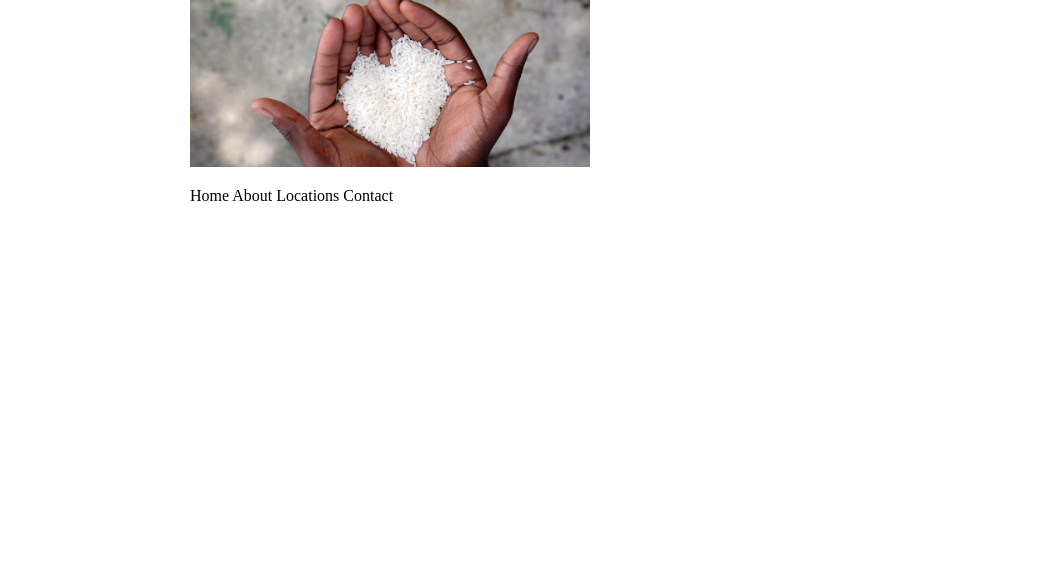
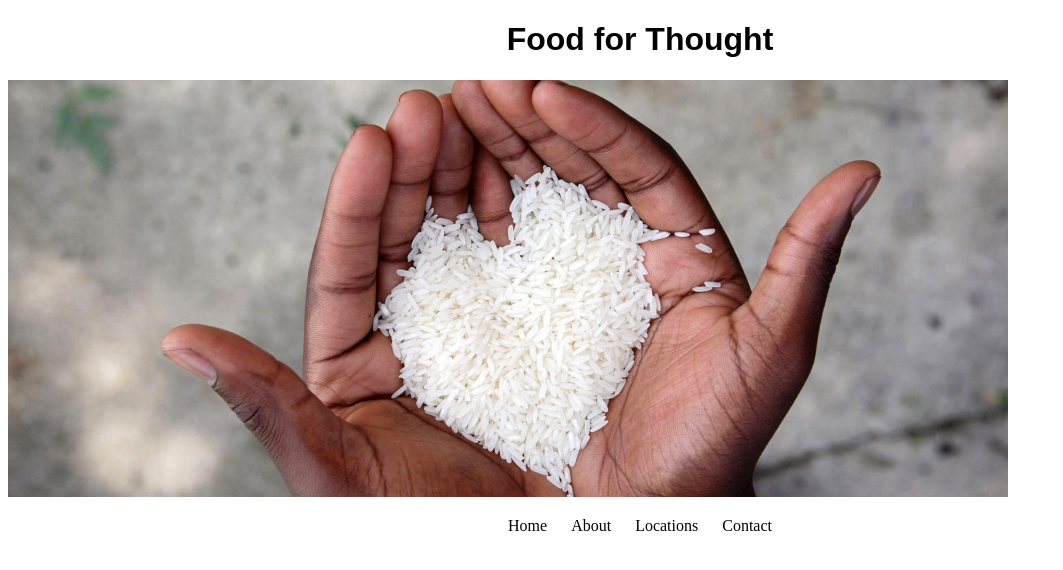
Before and after one commit to Ciaomadison/world_hunger, a plain HTML site: page index.html in a window 1280 px wide. Shown: the whole page, without its empty margins (0-1063 px from the left). Drawn offline with Linux system fonts and the light colour scheme.

Commit message:
add styling

```diff
--- a/index.html
+++ b/index.html
@@ -4,9 +4,11 @@
 <meta charset="utf-8">
 	<title>Wolrd Hunger</title>
 	<link rel="stylesheet" type="text/css" href="style.css"></head>
-	<div class="menu">
+	<div class="header">
+	<h1>Food for Thought</h1></div>
 	<body>
-<img src="rice.jpg" width="400"></div>
+<img src="rice.jpg" width="1000">
+<div class="menu">
 <p>
 			<a href="index.html">Home</a>
 			<a href="about.html">About</a>
--- a/style.css
+++ b/style.css
@@ -1,8 +1,22 @@
-body {
+.header {
 	width: 900px;
 	margin: 0 auto;
+	text-align: center;
+	font-family: arial;
+
+
 
 }
+
+
 a {
 	color: black;
 	text-decoration: none;
+	padding-left: 10px;
+	padding-right: 10px;
+
+}
+
+.menu {
+	text-align:center;
+}
```
